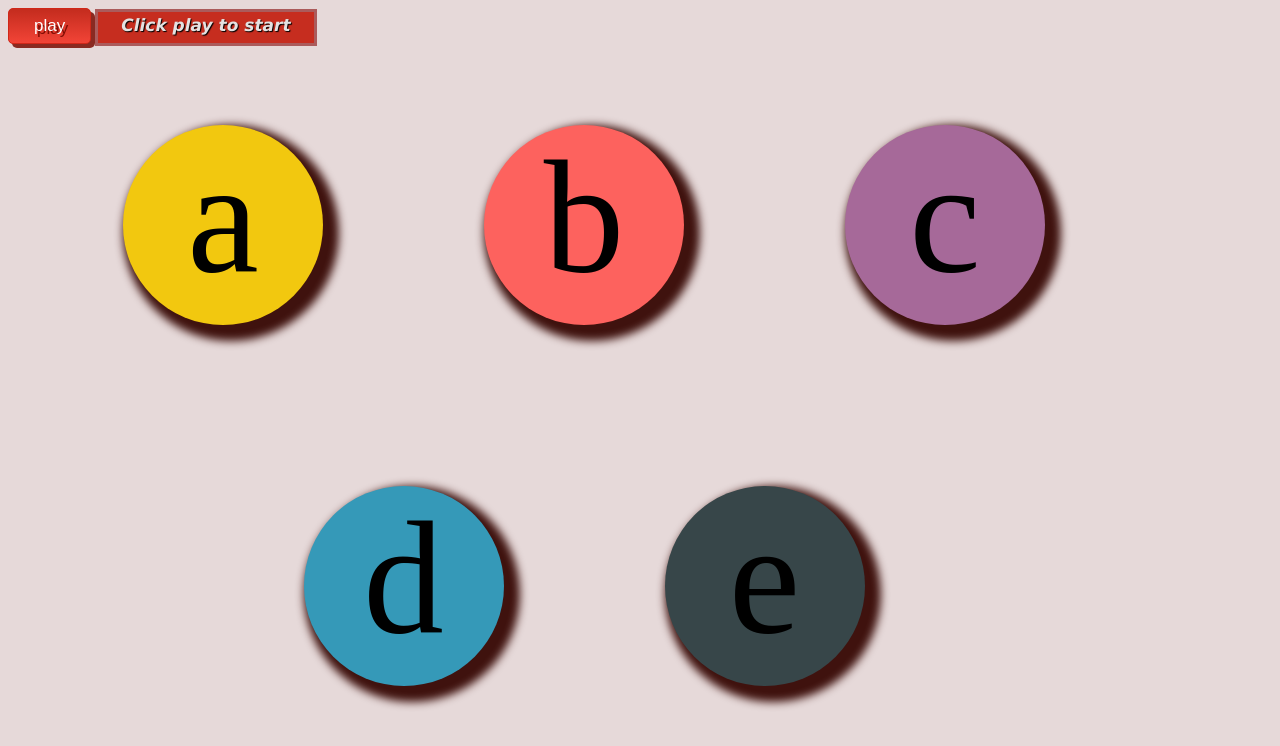
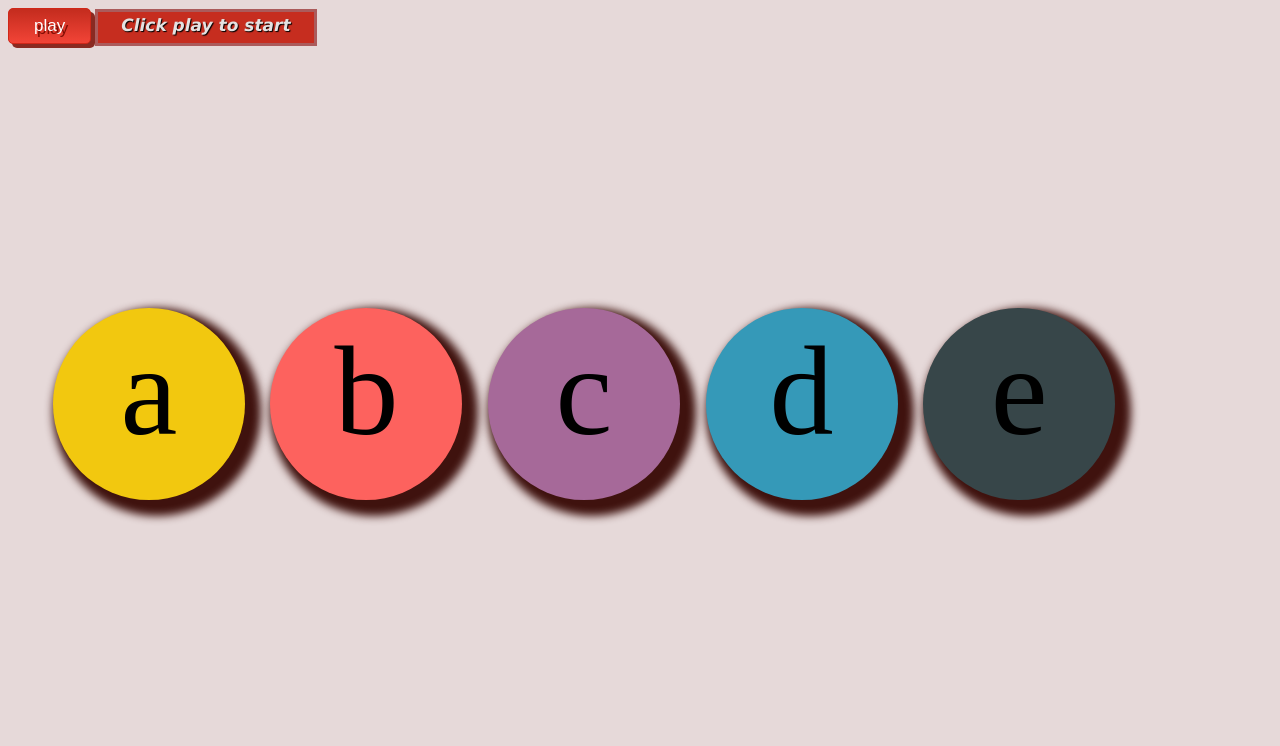
Before and after one commit to talwag/k, a plain HTML site: page simon/simon.html in a window 1280 px wide. Drawn offline with Linux system fonts and the light colour scheme.

Commit message:
apply simon css changes

```diff
--- a/simon/jsSimon.js
+++ b/simon/jsSimon.js
@@ -33,7 +33,6 @@ function playSeq() {
         var intervalID = setInterval(function () {
             gSounds[gState.seq[intervalCounter]].play();
             addRemoveClass(gState.seq[intervalCounter]);
-            console.log(gState.seq[intervalCounter]);
             intervalCounter++;
             if (intervalCounter === gState.seq.length) {
                 userTurn();
@@ -70,7 +69,6 @@ function userTurn(){
 }
 function addRemoveClass(noteIndex){
     var elNote = document.querySelector('#note-'+noteIndex);
-    console.log(elNote);
     elNote.classList.add('playing');
     setTimeout(function(){elNote.classList.remove('playing');}, 1000);
 }
--- a/simon/simonscss.css
+++ b/simon/simonscss.css
@@ -1,3 +1,6 @@
+html{
+  height: 90%;
+}
 body{
   height: 100%;
   width: 90%;
@@ -16,20 +19,23 @@ body{
  }
 
 #container {
+  height: 100%;
   display: flex;
   justify-content: center;
-  align-content: flex-start;
   flex-flow: row wrap;
 }
 
 .note {
+  line-height: 130%;
+  align-self: center;
   text-align: center;
-  font-size: 161px;
+  cursor: pointer;
+  font-size: 10vw;
   box-shadow: 8px 8px 8px 8px #3f120e;
-  width: 200px;
-  height: 200px;
+  width: 1.5em;
+  height: 1.5em;
   border-radius: 1000px;
-  margin: 0.5em;
+  margin: 0.1em;
 }
 
 .playing{
```
